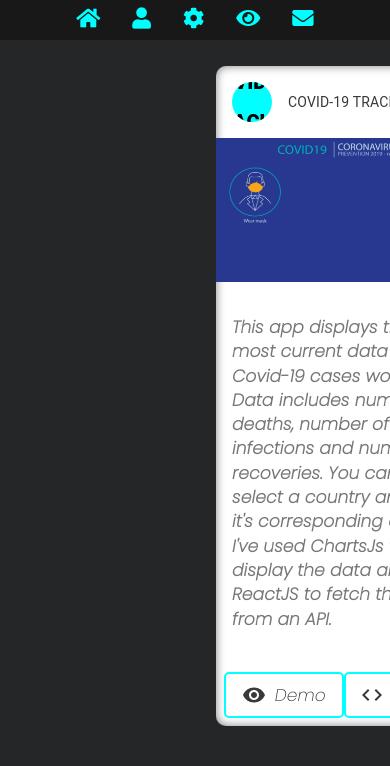
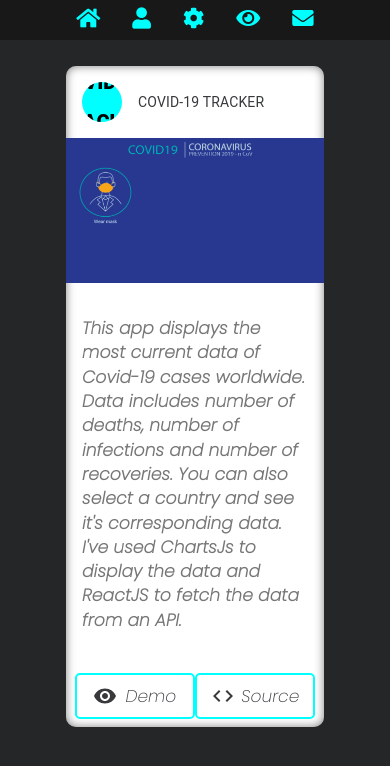
Before and after one commit to johnmwaura08/my-portfolio-reactjs-and-gsap, a React (Create React App) app: page /projects in a window 390 px wide. Shown: the top 766 px of the page. Built offline with nearby package versions, Linux system fonts and the light colour scheme.

Commit message:
made projects page responsive

```diff
--- a/src/components/projects/ProjectSection.jsx
+++ b/src/components/projects/ProjectSection.jsx
@@ -12,20 +12,13 @@ import Typography from "@material-ui/core/Typography";
 import VisibilityIcon from "@material-ui/icons/Visibility";
 import CodeIcon from "@material-ui/icons/Code";
 import projects from "./ProjectsList";
+import styles from "./Projects.module.css"
 
 const projectsArray = projects;
 
 console.log(projectsArray);
 
 const useStyles = makeStyles((theme) => ({
-  container: {
-    justifyContent: "space-between",
-    display: "flex",
-    flexWrap: "wrap",
-    backGroundColor: "#37393b",
-    marginLeft: "150px",
-    flexDirection: "row",
-  },
   root: {
     maxWidth: 700,
     display: "grid",
@@ -112,7 +105,7 @@ export default function RecipeReviewCard() {
   return (
     <>
       {projectsArray.map((project, index) => (
-        <div className={classes.container} key={index}>
+        <div className={styles.container} key={index}>
           <Grid
             container
             spacing={1}
```
